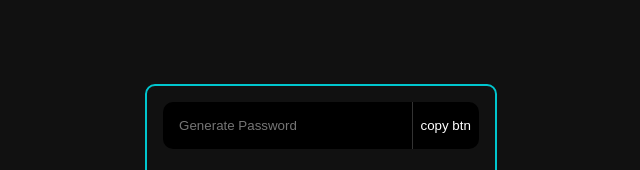
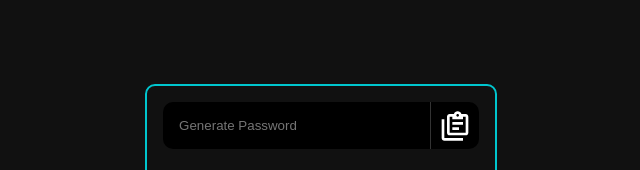
Before and after one commit to AmirManshadi/password-generator, a website built with Vite: page index.html in a window 1280 px wide. Shown: the part 228-398 px from the top of the page, 319-959 px from the left. Built offline with nearby package versions, Linux system fonts and the light colour scheme.

Commit message:
feat: add clipboard icon for copy button

```diff
--- a/index.html
+++ b/index.html
@@ -13,10 +13,22 @@
 						type="text"
 						name="password"
 						id="password-placeholder"
-            readonly
+						readonly
 						placeholder="Generate Password"
 					/>
-					<button id="copy-btn">copy btn</button>
+					<button id="copy-btn" type="button" title="copy">
+						<svg
+							xmlns="http://www.w3.org/2000/svg"
+							width="32"
+							height="32"
+							viewBox="0 0 24 24"
+						>
+							<path
+								fill="currentColor"
+								d="M4 7v14h14v2H4c-1.1 0-2-.9-2-2V7h2m16-4c1.1 0 2 .9 2 2v12c0 1.1-.9 2-2 2H8c-1.1 0-2-.9-2-2V5c0-1.1.9-2 2-2h3.18C11.6 1.84 12.7 1 14 1c1.3 0 2.4.84 2.82 2H20m-6 0c-.55 0-1 .45-1 1s.45 1 1 1s1-.45 1-1s-.45-1-1-1m-4 4V5H8v12h12V5h-2v2m-3 8h-5v-2h5m3-2h-8V9h8v2Z"
+							/>
+						</svg>
+					</button>
 				</div>
 				<div class="flex-wrapper">
 					<div class="options-wrapper">
--- a/src/style.css
+++ b/src/style.css
@@ -84,6 +84,10 @@ main.container {
 				right: 0;
 				padding: 0.5rem;
 				border-left: 1px solid #333;
+
+        & svg {
+          fill: var(--color-text-light);
+        }
 			}
 		}
 		& .range-input-wrapper {
```
